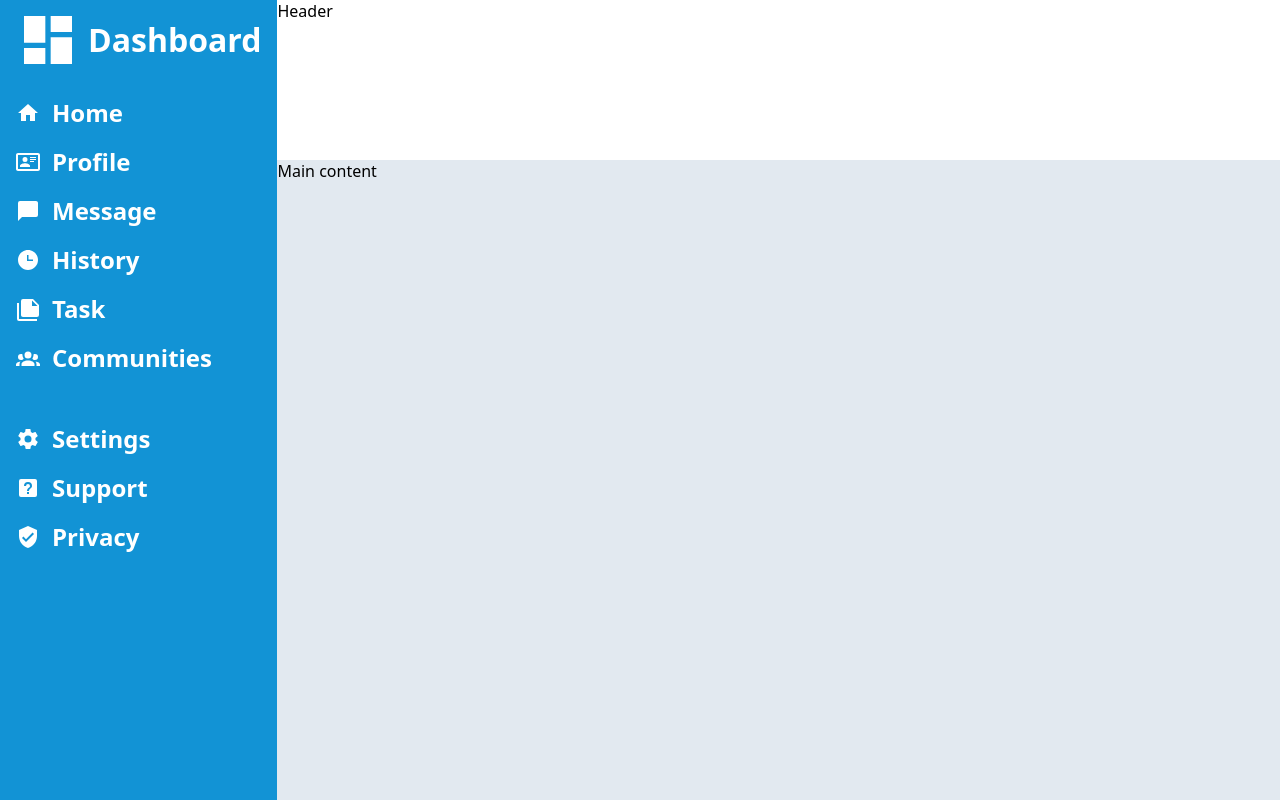
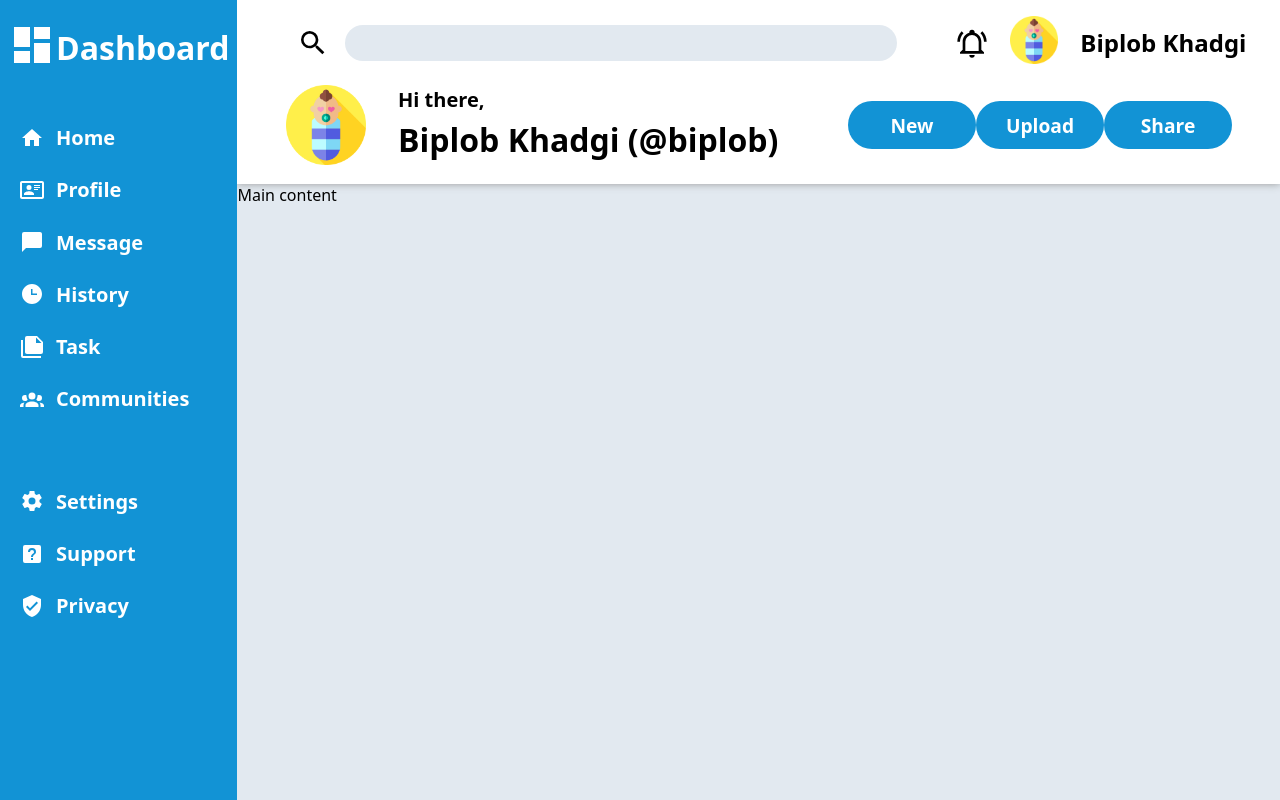
Before and after one commit to Biplob-dot/dashboard-project, a plain HTML site: page index.html in a window 1280 px wide. Drawn offline with Linux system fonts and the light colour scheme.

Commit message:
Revamp the project Made the sidebar a single grid No grid nesting in the sidebar Complete the header

```diff
--- a/index.html
+++ b/index.html
@@ -8,70 +8,77 @@
 </head>
 <body>
     <div class="main-container">
-        <div class="main-container-left sidebar">
-            <div class="dashboardContainer">
+        <div class="main-container-left-container">
+            <div class="main-container-left">
             <span class="nav-item-svg">
                 <svg class="icons dashboard-icon" xmlns="http://www.w3.org/2000/svg" viewBox="0 0 24 24"><title>view-dashboard</title>
                 <path d="M13,3V9H21V3M13,21H21V11H13M3,21H11V15H3M3,13H11V3H3V13Z" /></svg>
             </span>
-                <div class="dashboard">Dashboard</div>
-            </div>
-            <div class="navbar1">
-                <ul>
-                    <li>
+            <div class="dashboard nav-bar-description">Dashboard</div>
+            <div> </div>
+            <div> </div>
             <svg class="icons navbar1-icons" xmlns="http://www.w3.org/2000/svg" viewBox="0 0 24 24"><title>home</title>
             <path d="M10,20V14H14V20H19V12H22L12,3L2,12H5V20H10Z" /></svg>
-                        Home
-                    </li>
-                    <li>
+            <div class="home nav-bar-description">Home</div>
             <svg xmlns="http://www.w3.org/2000/svg" viewBox="0 0 24 24"><title>card-account-details-outline</title>
                 <path d="M22,3H2C0.91,3.04 0.04,3.91 0,5V19C0.04,20.09 0.91,20.96 2,21H22C23.09,20.96 23.96,20.09 24,19V5C23.96,3.91 23.09,3.04 22,3M22,19H2V5H22V19M14,17V15.75C14,14.09 10.66,13.25 9,13.25C7.34,13.25 4,14.09 4,15.75V17H14M9,7A2.5,2.5 0 0,0 6.5,9.5A2.5,2.5 0 0,0 9,12A2.5,2.5 0 0,0 11.5,9.5A2.5,2.5 0 0,0 9,7M14,7V8H20V7H14M14,9V10H20V9H14M14,11V12H18V11H14" /></svg>
-                        Profile
-                    </li>
-                    <li>
+            <div class="profile nav-bar-description">Profile</div>
             <svg xmlns="http://www.w3.org/2000/svg" viewBox="0 0 24 24"><title>message</title>
                 <path d="M20,2H4A2,2 0 0,0 2,4V22L6,18H20A2,2 0 0,0 22,16V4C22,2.89 21.1,2 20,2Z" /></svg>
-                        Message
-                    </li>
-                    <li>
+            <div class="message nav-bar-description">Message</div>
             <svg xmlns="http://www.w3.org/2000/svg" viewBox="0 0 24 24"><title>clock-time-three</title>
                 <path d="M12 2C6.5 2 2 6.5 2 12C2 17.5 6.5 22 12 22C17.5 22 22 17.5 22 12S17.5 2 12 2M17 13H11V7H12.5V11.5H17V13Z" /></svg>
-                        History
-                    </li>
-                    <li>
+            <div class="history nav-bar-description">History</div>
             <svg xmlns="http://www.w3.org/2000/svg" viewBox="0 0 24 24"><title>note-multiple</title>
                 <path d="M16,9H21.5L16,3.5V9M7,2H17L23,8V18A2,2 0 0,1 21,20H7C5.89,20 5,19.1 5,18V4A2,2 0 0,1 7,2M3,6V22H21V24H3A2,2 0 0,1 1,22V6H3Z" /></svg>
-                        Task
-                    </li>
-                    <li>
+            <div class="task nav-bar-description">Task</div>
             <svg xmlns="http://www.w3.org/2000/svg" viewBox="0 0 24 24"><title>account-group</title>
                 <path d="M12,5.5A3.5,3.5 0 0,1 15.5,9A3.5,3.5 0 0,1 12,12.5A3.5,3.5 0 0,1 8.5,9A3.5,3.5 0 0,1 12,5.5M5,8C5.56,8 6.08,8.15 6.53,8.42C6.38,9.85 6.8,11.27 7.66,12.38C7.16,13.34 6.16,14 5,14A3,3 0 0,1 2,11A3,3 0 0,1 5,8M19,8A3,3 0 0,1 22,11A3,3 0 0,1 19,14C17.84,14 16.84,13.34 16.34,12.38C17.2,11.27 17.62,9.85 17.47,8.42C17.92,8.15 18.44,8 19,8M5.5,18.25C5.5,16.18 8.41,14.5 12,14.5C15.59,14.5 18.5,16.18 18.5,18.25V20H5.5V18.25M0,20V18.5C0,17.11 1.89,15.94 4.45,15.6C3.86,16.28 3.5,17.22 3.5,18.25V20H0M24,20H20.5V18.25C20.5,17.22 20.14,16.28 19.55,15.6C22.11,15.94 24,17.11 24,18.5V20Z" /></svg>
-                        Communities
-                    </li>
-                </ul>
-            </div>
-            <div class="navbar2">
-                <ul>
-                    <li>
-                        <svg xmlns="http://www.w3.org/2000/svg" viewBox="0 0 24 24"><title>cog</title>
+            <div class="communities nav-bar-description">Communities</div>
+            <div> </div>
+            <div> </div>
+            <div> </div>
+            <div> </div>
+            <svg class="settings" xmlns="http://www.w3.org/2000/svg" viewBox="0 0 24 24"><title>cog</title>
                 <path d="M12,15.5A3.5,3.5 0 0,1 8.5,12A3.5,3.5 0 0,1 12,8.5A3.5,3.5 0 0,1 15.5,12A3.5,3.5 0 0,1 12,15.5M19.43,12.97C19.47,12.65 19.5,12.33 19.5,12C19.5,11.67 19.47,11.34 19.43,11L21.54,9.37C21.73,9.22 21.78,8.95 21.66,8.73L19.66,5.27C19.54,5.05 19.27,4.96 19.05,5.05L16.56,6.05C16.04,5.66 15.5,5.32 14.87,5.07L14.5,2.42C14.46,2.18 14.25,2 14,2H10C9.75,2 9.54,2.18 9.5,2.42L9.13,5.07C8.5,5.32 7.96,5.66 7.44,6.05L4.95,5.05C4.73,4.96 4.46,5.05 4.34,5.27L2.34,8.73C2.21,8.95 2.27,9.22 2.46,9.37L4.57,11C4.53,11.34 4.5,11.67 4.5,12C4.5,12.33 4.53,12.65 4.57,12.97L2.46,14.63C2.27,14.78 2.21,15.05 2.34,15.27L4.34,18.73C4.46,18.95 4.73,19.03 4.95,18.95L7.44,17.94C7.96,18.34 8.5,18.68 9.13,18.93L9.5,21.58C9.54,21.82 9.75,22 10,22H14C14.25,22 14.46,21.82 14.5,21.58L14.87,18.93C15.5,18.67 16.04,18.34 16.56,17.94L19.05,18.95C19.27,19.03 19.54,18.95 19.66,18.73L21.66,15.27C21.78,15.05 21.73,14.78 21.54,14.63L19.43,12.97Z" /></svg>
-                        Settings
-                    </li>
-                    <li>
+            <div class="settings nav-bar-description">Settings</div>
             <svg xmlns="http://www.w3.org/2000/svg" viewBox="0 0 24 24"><title>help-box</title>
                 <path d="M11,18H13V16H11V18M12,6A4,4 0 0,0 8,10H10A2,2 0 0,1 12,8A2,2 0 0,1 14,10C14,12 11,11.75 11,15H13C13,12.75 16,12.5 16,10A4,4 0 0,0 12,6M5,3H19A2,2 0 0,1 21,5V19A2,2 0 0,1 19,21H5A2,2 0 0,1 3,19V5A2,2 0 0,1 5,3Z" /></svg>
-                        Support
-                    </li>
-                    <li>
+            <div class="support nav-bar-description">Support</div>
             <svg xmlns="http://www.w3.org/2000/svg" viewBox="0 0 24 24"><title>shield-check</title>
                 <path d="M10,17L6,13L7.41,11.59L10,14.17L16.59,7.58L18,9M12,1L3,5V11C3,16.55 6.84,21.74 12,23C17.16,21.74 21,16.55 21,11V5L12,1Z" /></svg>
-                        Privacy
-                    </li>
-                </ul>
+            <div class="privacy nav-bar-description">Privacy</div>
         </div>
         </div>
         <div class="main-container-right-container">
-            <div class="header">Header</div>
+            <div class="header">
+                <div class="header-upper-section">
+                    <div class="search-icon">
+                        <svg xmlns="http://www.w3.org/2000/svg" viewBox="0 0 24 24"><title>magnify</title>
+                            <path d="M9.5,3A6.5,6.5 0 0,1 16,9.5C16,11.11 15.41,12.59 14.44,13.73L14.71,14H15.5L20.5,19L19,20.5L14,15.5V14.71L13.73,14.44C12.59,15.41 11.11,16 9.5,16A6.5,6.5 0 0,1 3,9.5A6.5,6.5 0 0,1 9.5,3M9.5,5C7,5 5,7 5,9.5C5,12 7,14 9.5,14C12,14 14,12 14,9.5C14,7 12,5 9.5,5Z" /></svg>
+                    </div>
+                    <div class="search-field">
+                    </div>
+                    <div class="bell-icon">
+                        <svg xmlns="http://www.w3.org/2000/svg" viewBox="0 0 24 24"><title>bell-ring-outline</title>
+                            <path d="M10,21H14A2,2 0 0,1 12,23A2,2 0 0,1 10,21M21,19V20H3V19L5,17V11C5,7.9 7.03,5.17 10,4.29C10,4.19 10,4.1 10,4A2,2 0 0,1 12,2A2,2 0 0,1 14,4C14,4.1 14,4.19 14,4.29C16.97,5.17 19,7.9 19,11V17L21,19M17,11A5,5 0 0,0 12,6A5,5 0 0,0 7,11V18H17V11M19.75,3.19L18.33,4.61C20.04,6.3 21,8.6 21,11H23C23,8.07 21.84,5.25 19.75,3.19M1,11H3C3,8.6 3.96,6.3 5.67,4.61L4.25,3.19C2.16,5.25 1,8.07 1,11Z" /></svg>
+                    </div>
+                    <div class="profile-icon"><img class="profile-image-upper-header" src="baby.png" alt="Profile"></div>
+                    <div class="profile-name">Biplob Khadgi</div>
+                </div>
+                <div class="header-lower-section">
+                    <div class="profile-image">
+                        <img class="profile-image" src="baby.png" alt="Profile">
+                    </div>
+                    <div class="profile-description">
+                        <div class="hi-there">Hi there,</div>
+                        <div class="header-profile-name">Biplob Khadgi (@biplob)</div>
+                    </div>
+                    <div class="new-btn header-btn">New</div>
+                    <div class="upload-btn header-btn">Upload</div>
+                    <div class="share-btn header-btn">Share</div>
+                </div>
+            </div>
             <div class="mainContent">Main content</div>
         </div>
     </div>
--- a/style.css
+++ b/style.css
@@ -5,6 +5,13 @@
 }
 body{
     font-family: system-ui, -apple-system, BlinkMacSystemFont, 'Segoe UI', Roboto, Oxygen, Ubuntu, Cantarell, 'Open Sans', 'Helvetica Neue', sans-serif;
+}
+
+svg, img{
+    width: 2rem;
+    height: 2rem;
+    fill: currentColor;
+    align-self: center;
 }
 
 .main-container{
@@ -15,9 +22,30 @@ body{
     grid-template-columns: 1fr 5fr;
     grid-auto-flow: column;
 }
-.main-container-left{
+
+.main-container-left-container{
     background-color: #1293D5;
     color: white;
+    z-index: 2;
+}
+
+.main-container-right-container{
+    display: flex;
+    flex-direction: column;
+}
+
+.main-container-left{
+    height: 40rem;
+    padding: 0.5rem;
+    display: grid;
+    grid-template-columns: 1fr 3fr;
+    place-items: center;
+}
+
+.nav-bar-description{
+    font-weight: 700;
+    justify-self: left;
+    font-size: 1.25rem;
 }
 
 .dashboardContainer{
@@ -32,8 +60,8 @@ body{
 }
 
 .dashboard-icon {
-  width: 2em;
-  height: 2em;
+  width: 3em;
+  height: 3em;
   fill: currentColor;
   align-self: center;
 }
@@ -43,63 +71,105 @@ body{
     letter-spacing: -4%;
 }
 
-ul{
-    list-style-type: none;
-    font-weight: 700;
-}
-
-.navbar1{
-    padding: 1rem;
-    font-size: 1.5rem;
-}
-
-.navbar1 ul{
-    display: grid;
-    grid-template-rows: repeat(6,1fr);
-    grid-auto-rows: auto;
-}
-
-.navbar1 ul li{
-    margin-bottom: 1rem;
-    display: flex;
-    align-items: center;
-    gap: 0.5em;
-}
-
-ul li svg {
+.main-container-left > svg {
   width: 1.5rem;
   height: 1.5rem;
   fill: currentColor;
   align-self: center;
 }
 
-.navbar2{
+.header{
+    background-color: white;
+    height: 11.5em;
+    display: flex;
+    flex-direction: column;
     padding: 1rem;
-    font-size: 1.5rem;
+    box-shadow: 0em 0em 0.5em 0em #999;
+    z-index: 1;
 }
 
-.navbar2 ul{
+.header-upper-section{
+    height: 40%;
     display: grid;
-    grid-template-rows: repeat(3,1fr);
-    grid-auto-rows: auto;
+    grid-template-columns: 1fr 6fr 1fr 1fr 2fr;
+    place-items: center;
 }
 
-.navbar2 ul li{
-    margin-bottom: 1rem;
-    display: flex;
-    align-items: center;
-    gap: 0.5em;
+.search-icon{
+    justify-self: right;
+    padding-right: 1em;
+    line-height: 0;
 }
 
-.main-container-right-container{
-    display: grid;
-    grid-template-rows: 2fr 8fr;
+.search-field{
+    background-color: #E2E9F0;
+    width: 100%;
+    border-radius: 1.5em;
+    height: 2.25rem;
 }
 
-.header{
-    background-color: white;
+.bell-icon{
+    justify-self: right;
+    line-height: 0;
+}
+
+.profile-image-upper-header{
+    width: 3rem;
+    height: 3rem;
+}
+
+.profile-name{
+    font-weight: 700;
+    font-size: 1.5rem;
+    letter-spacing: -4%;
+    justify-self: left;
+}
+
+.header-lower-section{
+    display: grid;
+    grid-template-columns: 1fr 4fr 1fr 1fr 1fr;
+    place-items: center;
+    flex: 1;
+    padding: 1em 2em;
+}
+
+.header-btn{
+    height: 3rem;
+    width: 8rem;
+    border-radius: 2rem;
+    background-color: #1293D5;
+    display: grid;
+    place-items: center;
+    color: white;
+    font-weight: 700;
+    font-size: 1.2rem;
+}
+
+.profile-description{
+    height: 100%;
+    width: 100%;
+    display: grid;
+    align-items: center;
+    grid-template-rows: 35% 65%;
+    font-weight: 700;
+}
+
+.profile-image{
+    height: 5rem;
+    width: 5rem;
+    justify-self: right;
+    margin-right: 2rem;
+}
+
+.hi-there{
+    font-size: 1.25rem;
+}
+
+.header-profile-name{
+    font-size: 2rem;
 }
 
 .mainContent{
     background-color: #E2E9F0;
+    flex: 1;
 }
```
Also changed, not shown: baby.png (added). Lines whose indentation alone changed are shown as unchanged.
